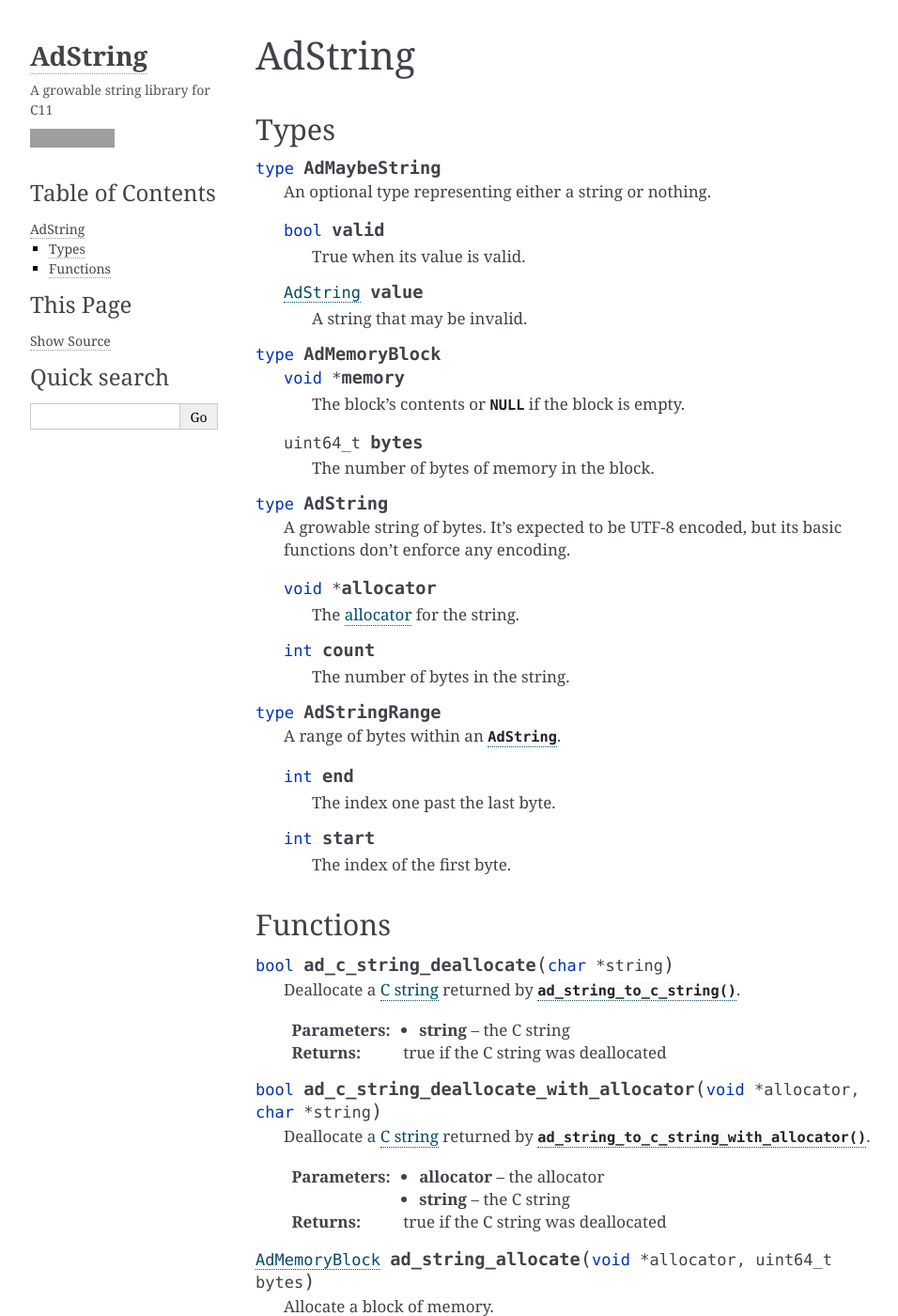
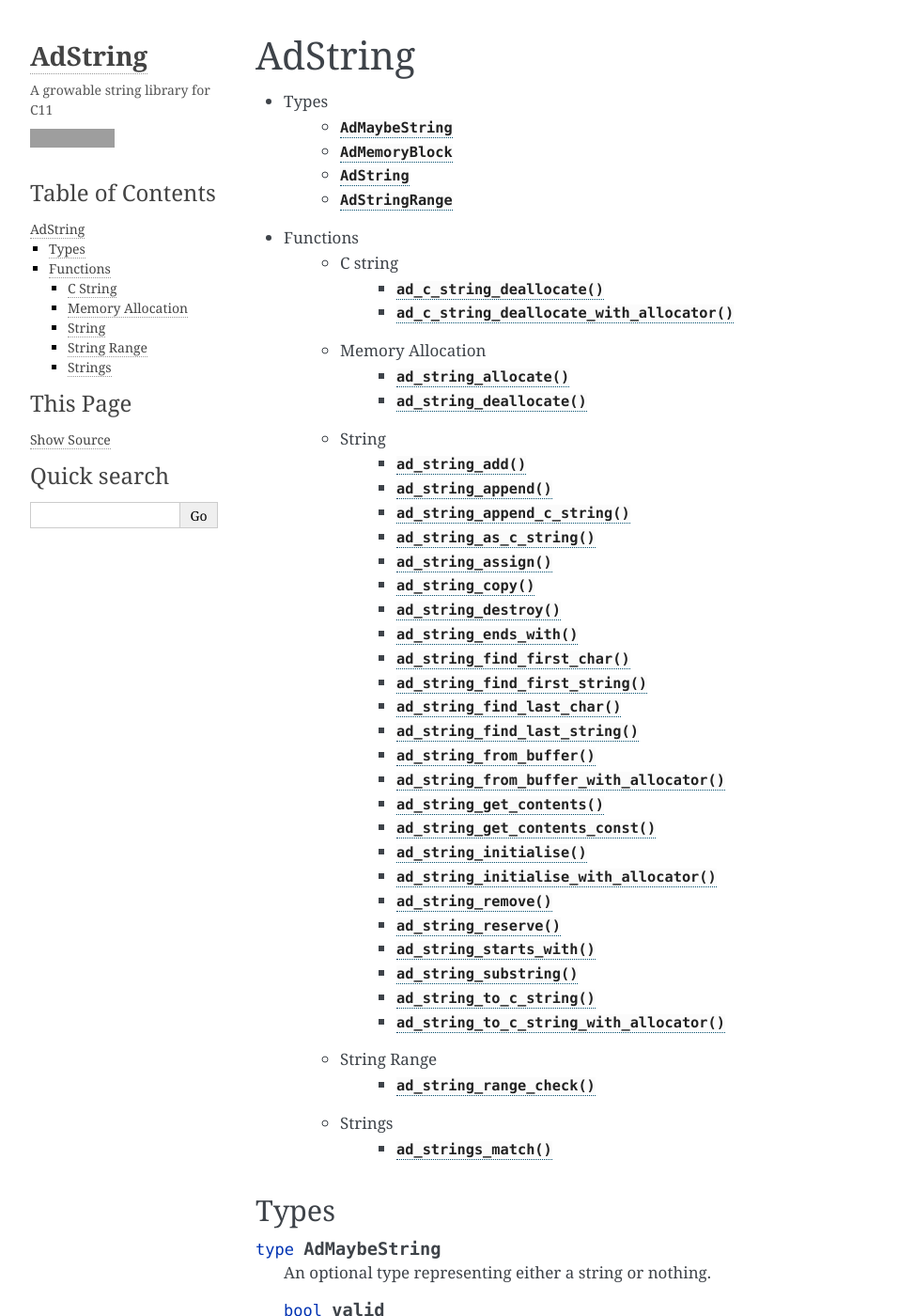
Before and after one commit to Vavassor/AdString, a Sphinx documentation site: the page built from Documentation/source/reference/ad-string.rst, in a window 1280 px wide and 1400 px high. Shown: the whole window at 94% size, without its empty margins (148-1104 px from the left). Built offline with Sphinx 7.4.7, drawn with Linux system fonts in a browser that asks for light colours; some of the changed text lies outside the part shown; grey boxes are pictures that could not be loaded.

Commit message:
Adds a table of contents to the reference page.

```diff
--- a/Documentation/source/reference/ad-string.rst
+++ b/Documentation/source/reference/ad-string.rst
@@ -1,5 +1,47 @@
 AdString
 ========
+
+* Types
+    * :c:type:`AdMaybeString`
+    * :c:type:`AdMemoryBlock`
+    * :c:type:`AdString`
+    * :c:type:`AdStringRange`
+* Functions
+    * C string
+        * :c:func:`ad_c_string_deallocate`
+        * :c:func:`ad_c_string_deallocate_with_allocator`
+    * Memory Allocation
+        * :c:func:`ad_string_allocate`
+        * :c:func:`ad_string_deallocate`
+    * String
+        * :c:func:`ad_string_add`
+        * :c:func:`ad_string_append`
+        * :c:func:`ad_string_append_c_string`
+        * :c:func:`ad_string_as_c_string`
+        * :c:func:`ad_string_assign`
+        * :c:func:`ad_string_copy`
+        * :c:func:`ad_string_destroy`
+        * :c:func:`ad_string_ends_with`
+        * :c:func:`ad_string_find_first_char`
+        * :c:func:`ad_string_find_first_string`
+        * :c:func:`ad_string_find_last_char`
+        * :c:func:`ad_string_find_last_string`
+        * :c:func:`ad_string_from_buffer`
+        * :c:func:`ad_string_from_buffer_with_allocator`
+        * :c:func:`ad_string_get_contents`
+        * :c:func:`ad_string_get_contents_const`
+        * :c:func:`ad_string_initialise`
+        * :c:func:`ad_string_initialise_with_allocator`
+        * :c:func:`ad_string_remove`
+        * :c:func:`ad_string_reserve`
+        * :c:func:`ad_string_starts_with`
+        * :c:func:`ad_string_substring`
+        * :c:func:`ad_string_to_c_string`
+        * :c:func:`ad_string_to_c_string_with_allocator`
+    * String Range
+        * :c:func:`ad_string_range_check`
+    * Strings
+        * :c:func:`ad_strings_match`
 
 Types
 -----
@@ -54,6 +96,9 @@ Types
 Functions
 ---------
 
+C String
+^^^^^^^^
+
 .. c:function:: bool ad_c_string_deallocate(char* string)
 
     Deallocate a :term:`C string` returned by :c:func:`ad_string_to_c_string`.
@@ -70,6 +115,9 @@ Functions
     :param allocator: the allocator
     :param string: the C string
     :return: true if the C string was deallocated
+
+Memory Allocation
+^^^^^^^^^^^^^^^^^
 
 .. c:function:: AdMemoryBlock ad_string_allocate(void* allocator, \
         uint64_t bytes)
@@ -100,6 +148,9 @@ Functions
         implementation.
     :param block: the block previously returned from
         :c:func:`ad_string_allocate` or an empty block
+
+String
+^^^^^^
 
 .. c:function:: bool ad_string_add(AdString* to, const AdString* from, \
         int index)
@@ -331,6 +382,9 @@ Functions
     :param string: the string
     :return: a C string or :c:macro:`NULL` if it fails to be copied
 
+String Range
+^^^^^^^^^^^^
+
 .. c:function:: bool ad_string_range_check(const AdString* string, \
         const AdStringRange* range)
 
@@ -340,6 +394,9 @@ Functions
     :param range: the range
     :return: true if the range is valid for the string
 
+Strings
+^^^^^^^
+
 .. c:function:: bool ad_strings_match(const AdString* a, const AdString* b)
 
     Determine if two strings' contents are exactly the same.
```
Also changed, not shown: Documentation/source/index.rst (+5 -5 lines), Documentation/source/reference/index.rst (added, +10 -0 lines).
